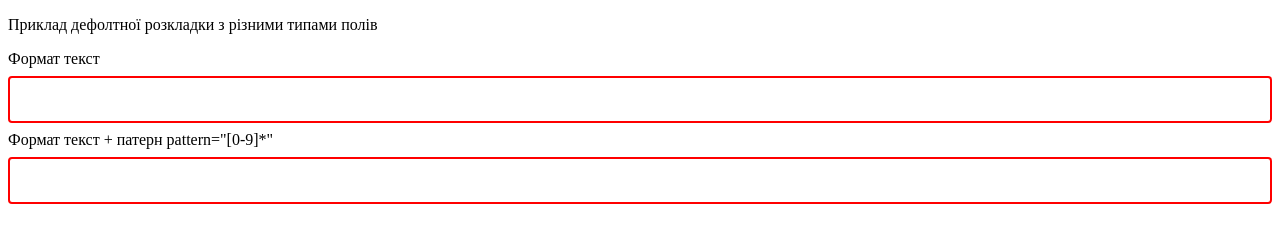
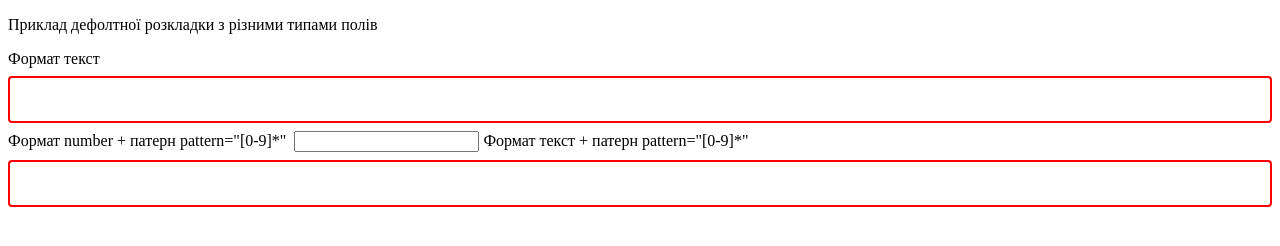
Before and after one commit to zavryk/ios_kbd, a plain HTML site: page docs/index.html in a window 1280 px wide. Drawn offline with Linux system fonts and the light colour scheme.

Commit message:
Update index.html

```diff
--- a/docs/index.html
+++ b/docs/index.html
@@ -19,8 +19,12 @@ input[type=text] {
 <form>
   <label for="fname">Формат текст</label>
   <input type="text" id="fname" name="fname">
-  <label for="lname">Формат текст + патерн pattern="[0-9]*" </label>
+  <label for="lname">Формат number + патерн pattern="[0-9]*" </label>
+  <input pattern="[0-9]*" type="number" id="lname" name="lname">
+
+<label for="lname">Формат текст + патерн pattern="[0-9]*" </label>
   <input pattern="[0-9]*" type="text" id="lname" name="lname">
+
 </form>
 
 </body>
```
